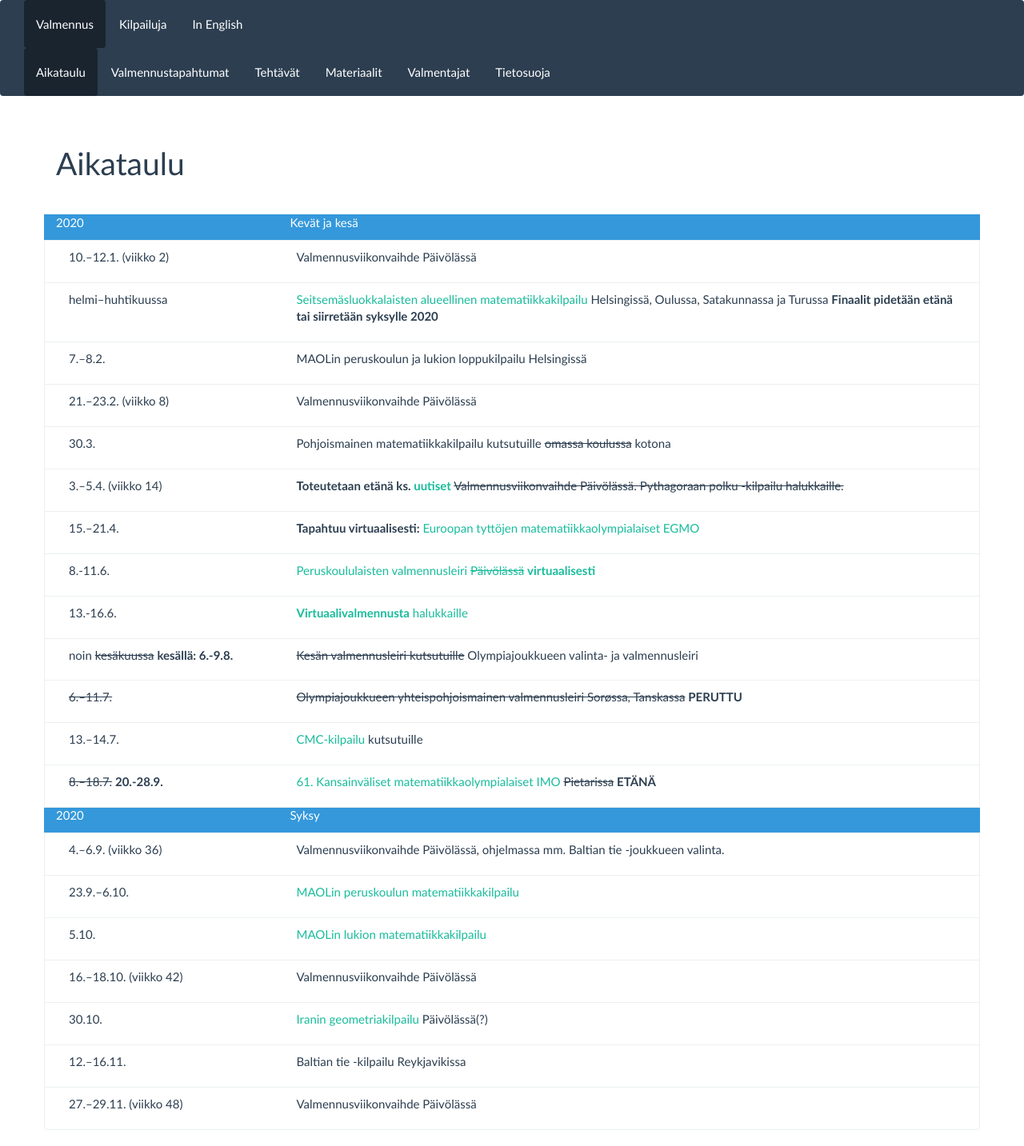
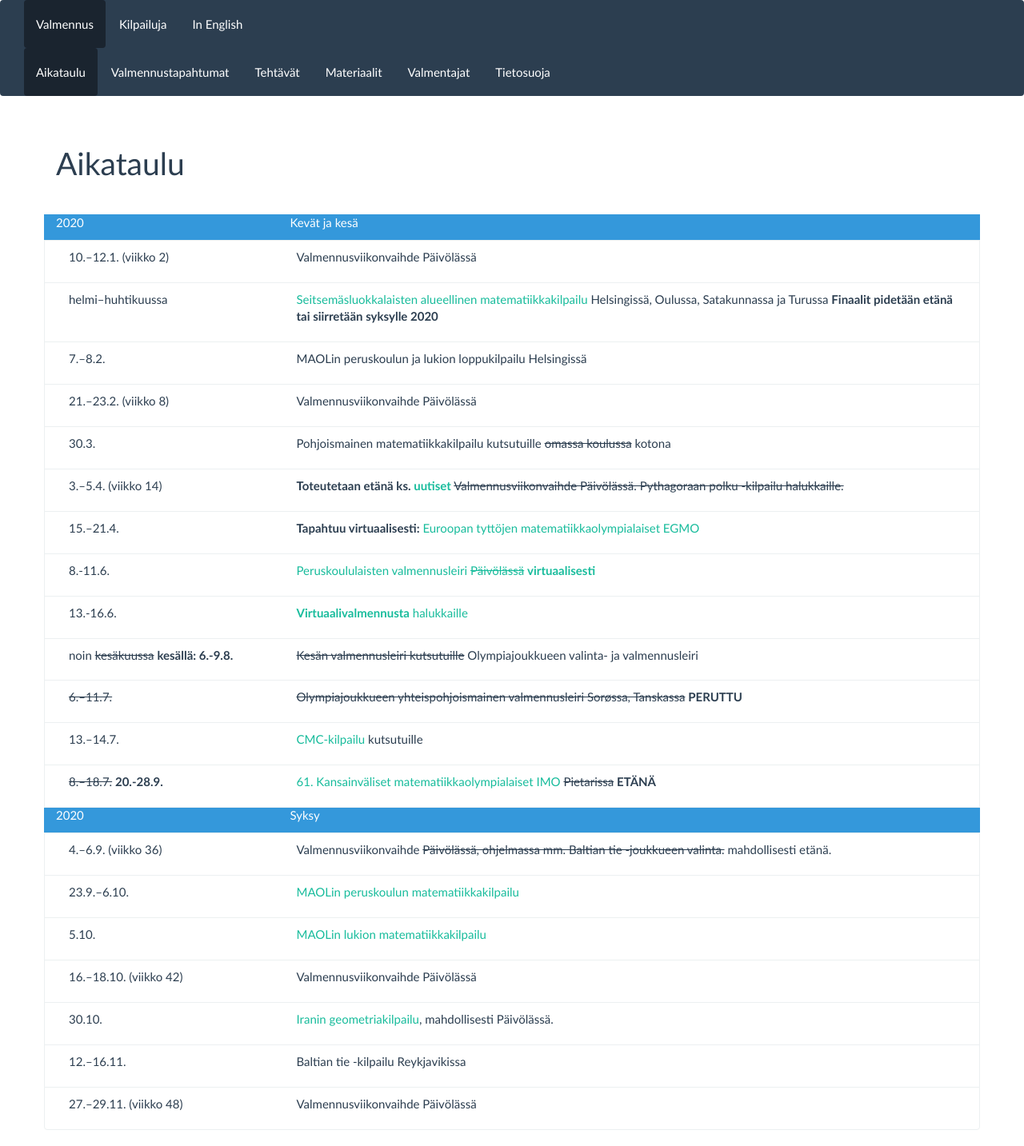
Before and after one commit to matematiikkakilpailut/matematiikkakilpailut.github.io, a Jekyll site: the page built from aikataulu/index.md, in a window 1280 px wide. Shown: the whole page at 80% size. Built offline with Jekyll 4.4.1, drawn with Linux system fonts in a browser that asks for light colours.

Commit message:
Next training weekend possibly remote.

```diff
--- a/aikataulu/index.md
+++ b/aikataulu/index.md
@@ -37,7 +37,7 @@ aikataulu:
     tapahtuma: "Syksy"
     otsikko: true
   - pvm: "4.&ndash;6.9. (viikko 36)"
-    tapahtuma: "Valmennus&shy;viikonvaihde Päivölässä, ohjelmassa mm. Baltian tie -joukkueen valinta."
+    tapahtuma: "Valmennus&shy;viikonvaihde ~~Päivölässä, ohjelmassa mm. Baltian tie -joukkueen valinta.~~ mahdollisesti etänä."
   - pvm: "23.9.&ndash;6.10."
     tapahtuma: "[MAOLin peruskoulun matematiikka&shy;kilpailu](https://maol.fi/neljan-tieteen-kisat/)"
   - pvm: "5.10."
@@ -45,7 +45,7 @@ aikataulu:
   - pvm: "16.&ndash;18.10. (viikko 42)"
     tapahtuma: "Valmennus&shy;viikonvaihde Päivölässä"
   - pvm: "30.10."
-    tapahtuma: "[Iranin geometria&shy;kilpailu](https://igo-official.ir/) Päivölässä(?)"
+    tapahtuma: "[Iranin geometria&shy;kilpailu](https://igo-official.ir/), mahdollisesti Päivölässä."
   - pvm: "12.&ndash;16.11."
     tapahtuma: "Baltian tie -kilpailu Reykjavikissa"
   - pvm: "27.&ndash;29.11. (viikko 48)"
```
